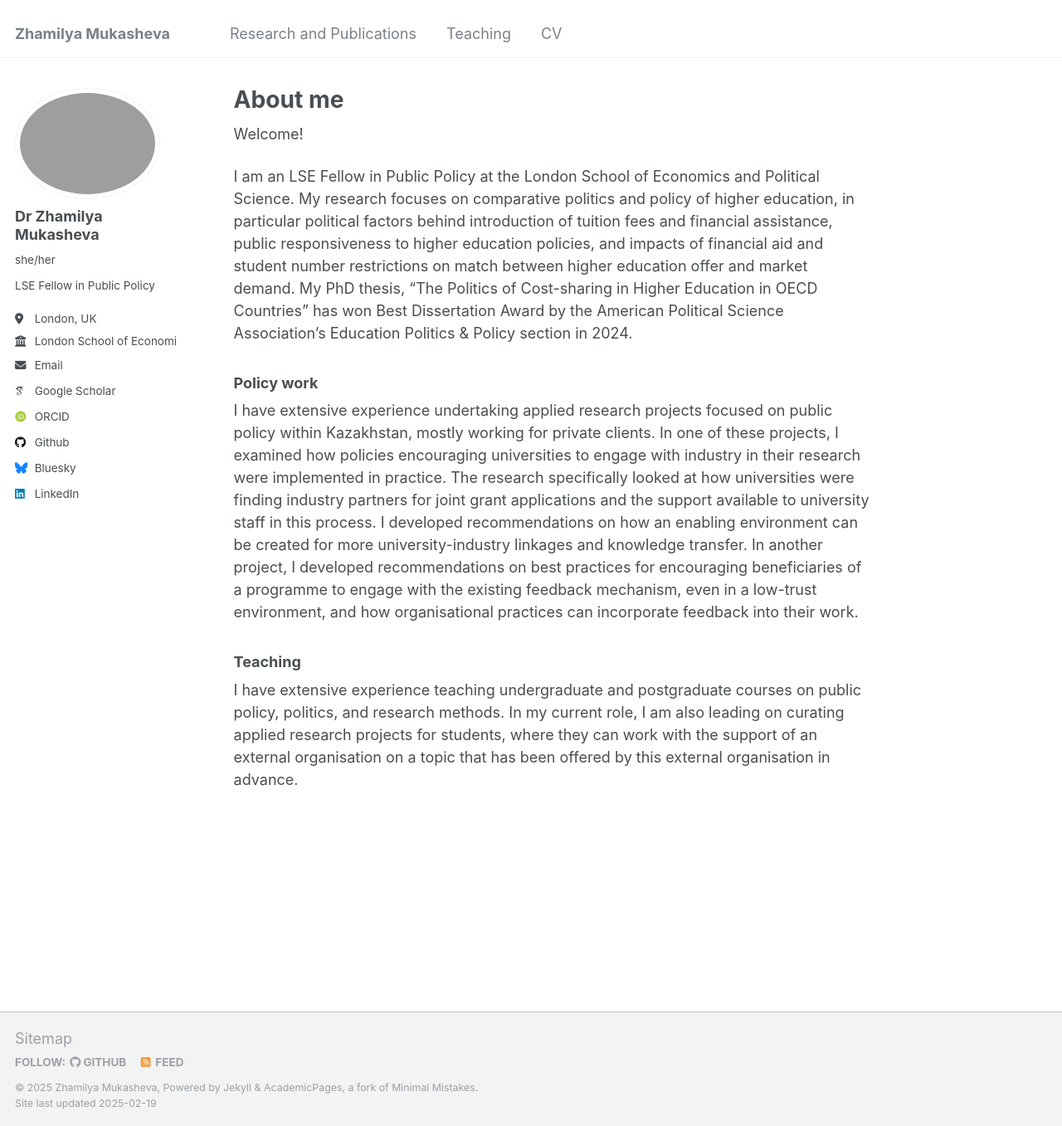
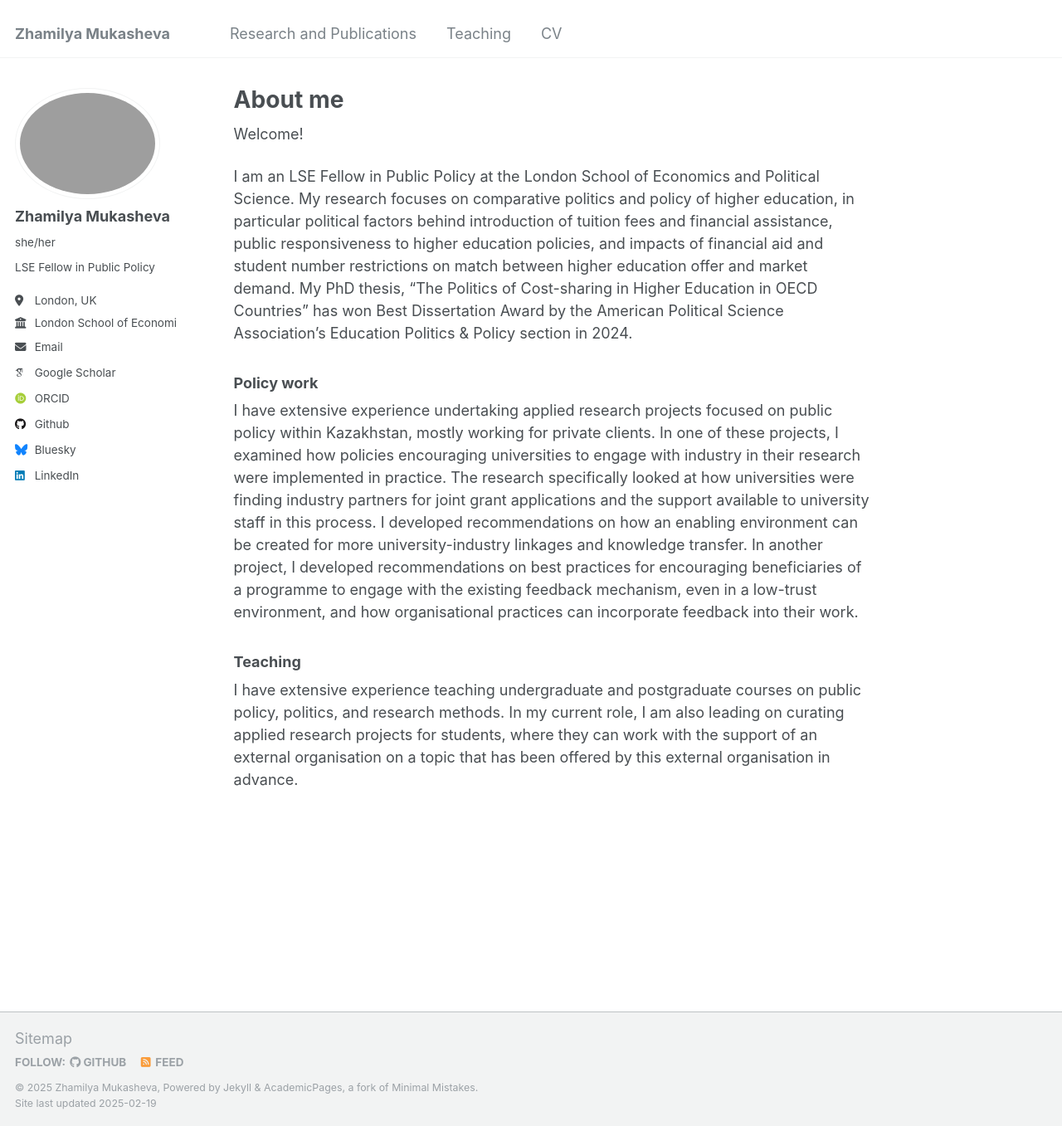
Before and after one commit to zhamilya-mukasheva/zhamilya-mukasheva, a Jekyll site: the page built from _pages/about.md, in a window 1280 px wide and 1357 px high. Shown: the whole window at 83% size. Built offline with Jekyll 4.4.1, drawn with Linux system fonts in a browser that asks for light colours; some web fonts are replaced.

```diff
--- a/_config.yml
+++ b/_config.yml
@@ -23,7 +23,7 @@ repository               : "zhamilya-mukasheva/zhamilya-mukasheva.github.io"
 author:
   # Biographic information
   avatar           : "IMG_0036_Web2048.jpg"
-  name             : "Dr Zhamilya Mukasheva"
+  name             : "Zhamilya Mukasheva"
   pronouns         : "she/her"
   bio              : "LSE Fellow in Public Policy"
   location         : "London, UK"
```
